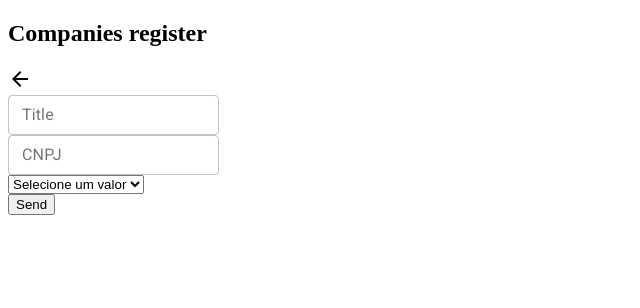
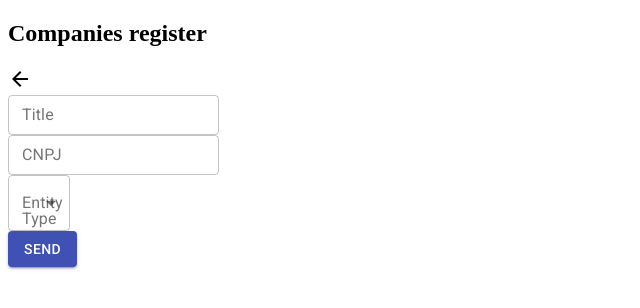
Before and after one commit to matheuszenker/react-crud, a React (Create React App) app: page / in a window 1280 px wide. Both pictures are taken after a click on the button "Add". Shown: the top 308 px of the page, without its empty margins (0-640 px from the left). Built offline with nearby package versions, Linux system fonts and the light colour scheme; data requests are answered from the project's data file; the HTML template or start-up script is replaced by a standard one.

Commit message:
Select with MaterialUI

```diff
--- a/src/components/Crud/components/Form/components/Input/index.js
+++ b/src/components/Crud/components/Form/components/Input/index.js
@@ -10,7 +10,9 @@ const Input = ({ field }) => {
     case 'number':
       return <Number label={field.alias} name={field.column} />;
     case 'select':
-      return <Select name={field.column} select={field.select} />;
+      return (
+        <Select label={field.alias} name={field.column} select={field.select} />
+      );
     default:
       return <Text label={field.alias} name={field.column} />;
   }
--- a/src/components/Crud/components/Form/components/Input/select.js
+++ b/src/components/Crud/components/Form/components/Input/select.js
@@ -1,27 +1,42 @@
 import React from 'react';
 import PropTypes from 'prop-types';
+
+import FormControl from '@material-ui/core/FormControl';
+import InputLabel from '@material-ui/core/InputLabel';
+import SelectUI from '@material-ui/core/Select';
+import MenuItem from '@material-ui/core/MenuItem';
 
 // import { Container } from './styles';
 
 const Options = ({ options }) => {
   return options.map(option => (
-    <option key={option.key} value={option.key}>
+    <MenuItem key={option.key} value={option.key}>
       {option.value}
-    </option>
+    </MenuItem>
   ));
 };
 
-const Select = ({ name, select }) => {
+const Select = ({ name, select, label }) => {
   return (
-    <select name={name}>
-      <option>{select.emptyOption || 'Select a value'}</option>
-      <Options options={select.options} />
-    </select>
+    <FormControl variant="outlined">
+      <InputLabel id="demo-simple-select-outlined-label">{label}</InputLabel>
+      <SelectUI
+        labelId="demo-simple-select-outlined-label"
+        id="demo-simple-select-outlined"
+        name={name}
+      >
+        <MenuItem>
+          <em>{select.emptyOption || 'Select a value'}</em>
+        </MenuItem>
+        <Options options={select.options} />
+      </SelectUI>
+    </FormControl>
   );
 };
 
 Select.propTypes = {
   name: PropTypes.string.isRequired,
+  label: PropTypes.string.isRequired,
   select: PropTypes.shape({
     emptyOption: PropTypes.string,
     options: PropTypes.arrayOf(
--- a/src/components/Crud/components/Form/index.js
+++ b/src/components/Crud/components/Form/index.js
@@ -4,6 +4,7 @@ import PropTypes from 'prop-types';
 import MaterialUI from '../MaterialUI';
 
 import ArrowBackIcon from '@material-ui/icons/ArrowBack';
+import Button from '@material-ui/core/Button';
 
 import Input from './components/Input';
 
@@ -26,7 +27,9 @@ const Form = ({ handleForm, structure }) => {
         <form>
           {fields}
           <div>
-            <button>Send</button>
+            <Button variant="contained" color="primary">
+              Send
+            </Button>
           </div>
         </form>
       </div>
```
